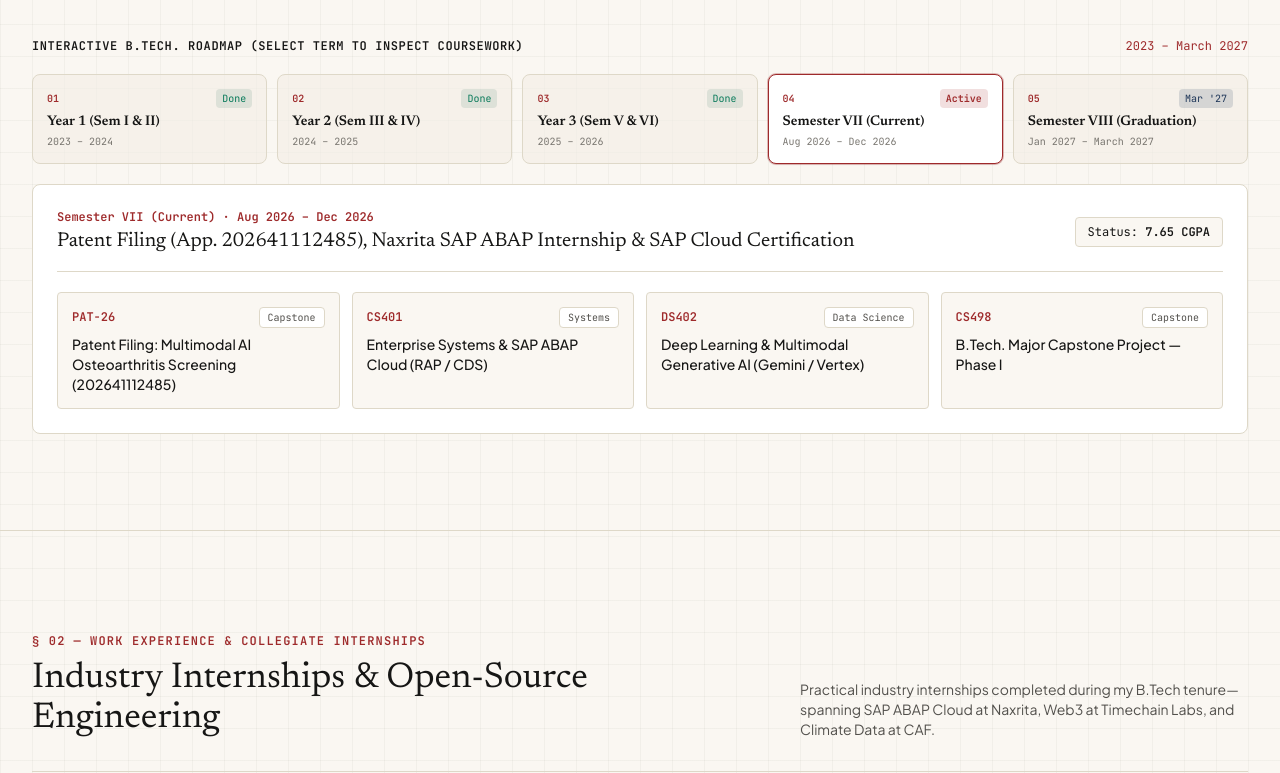
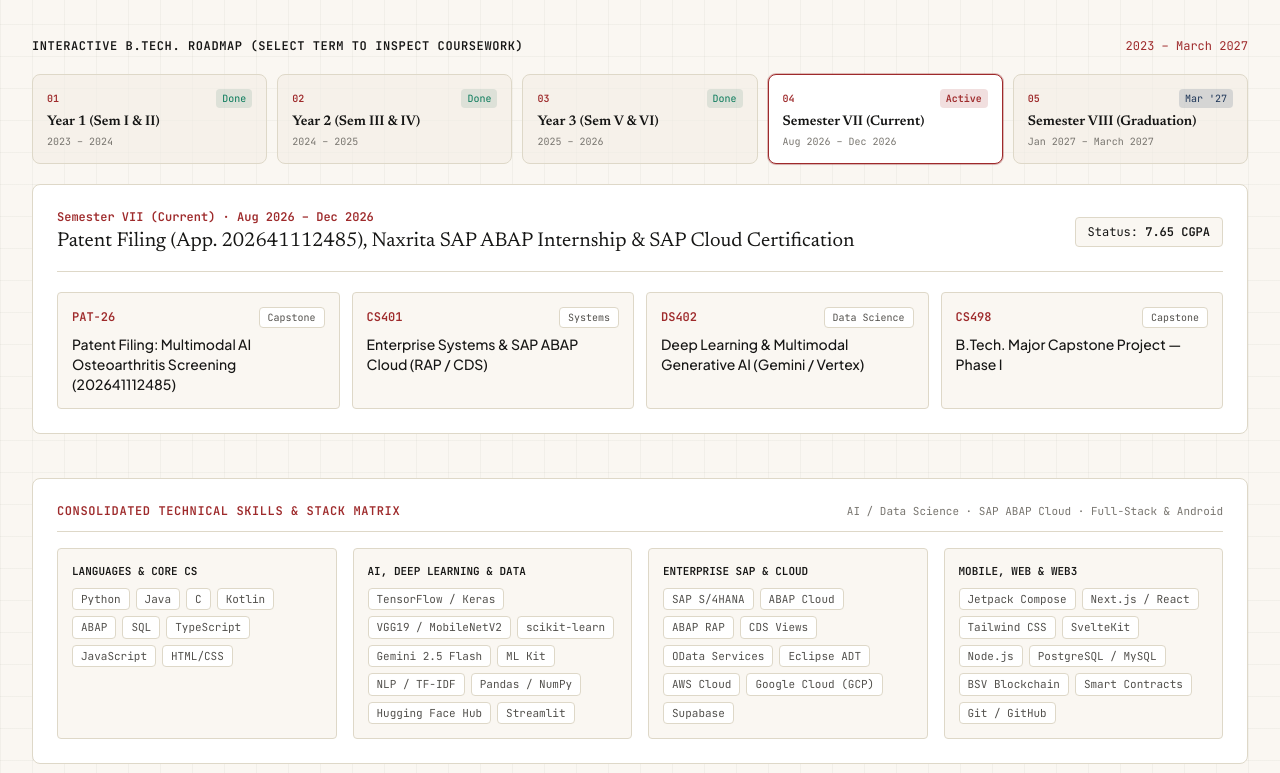
Before and after one commit to Atchyuteswar/Personal-portfolio-new, a Next.js app: page / in a window 1280 px wide. Shown: the part 2024-2797 px from the top of the page. Built offline with nearby package versions, Linux system fonts and the light colour scheme.

Commit message:
chore(polish): add technical skills matrix, modal keyboard/scroll lock, and clean production footer

```diff
--- a/src/components/EducationTimeline.tsx
+++ b/src/components/EducationTimeline.tsx
@@ -155,7 +155,7 @@ export default function EducationTimeline() {
                 >
                   <div className="flex items-center justify-between gap-1 mb-1">
                     <span className="font-mono text-[10px] uppercase font-bold text-[#9E2A2B] dark:text-[#E06D53]">
-                      0{idx + 1}
+                      {String(idx + 1).padStart(2, "0")}
                     </span>
                     <span
                       className={`font-mono text-[10px] px-1.5 py-0.5 rounded ${
@@ -227,6 +227,118 @@ export default function EducationTimeline() {
               </div>
             </div>
           )}
+
+          {/* Resume Technical Skills Matrix */}
+          <div className="pt-4 sm:pt-6">
+            <div className="p-4 sm:p-6 rounded-lg border border-[#DED8C8] dark:border-[#272D37] bg-white dark:bg-[#181C22] space-y-4">
+              <div className="flex flex-col xs:flex-row xs:items-center justify-between gap-1 border-b border-[#DED8C8] dark:border-[#272D37] pb-3">
+                <div className="font-mono text-[11px] sm:text-xs uppercase tracking-wider text-[#9E2A2B] dark:text-[#E06D53] font-semibold">
+                  Consolidated Technical Skills &amp; Stack Matrix
+                </div>
+                <span className="font-mono text-[10px] sm:text-[11px] text-[#78756F] dark:text-[#A7ACB4]">
+                  AI / Data Science · SAP ABAP Cloud · Full-Stack &amp; Android
+                </span>
+              </div>
+
+              <div className="grid grid-cols-1 md:grid-cols-2 xl:grid-cols-4 gap-4">
+                <div className="p-3.5 rounded border border-[#DED8C8] dark:border-[#272D37] bg-[#FAF7F2] dark:bg-[#14181D] space-y-2">
+                  <div className="font-mono text-[11px] font-bold uppercase text-[#161615] dark:text-[#ECE8E1]">
+                    Languages &amp; Core CS
+                  </div>
+                  <div className="flex flex-wrap gap-1.5">
+                    {["Python", "Java", "C", "Kotlin", "ABAP", "SQL", "TypeScript", "JavaScript", "HTML/CSS"].map(
+                      (skill) => (
+                        <span
+                          key={skill}
+                          className="px-2 py-0.5 rounded text-[10px] sm:text-[11px] font-mono bg-white dark:bg-[#181C22] border border-[#DED8C8] dark:border-[#272D37] text-[#52504C] dark:text-[#A7ACB4]"
+                        >
+                          {skill}
+                        </span>
+                      )
+                    )}
+                  </div>
+                </div>
+
+                <div className="p-3.5 rounded border border-[#DED8C8] dark:border-[#272D37] bg-[#FAF7F2] dark:bg-[#14181D] space-y-2">
+                  <div className="font-mono text-[11px] font-bold uppercase text-[#161615] dark:text-[#ECE8E1]">
+                    AI, Deep Learning &amp; Data
+                  </div>
+                  <div className="flex flex-wrap gap-1.5">
+                    {[
+                      "TensorFlow / Keras",
+                      "VGG19 / MobileNetV2",
+                      "scikit-learn",
+                      "Gemini 2.5 Flash",
+                      "ML Kit",
+                      "NLP / TF-IDF",
+                      "Pandas / NumPy",
+                      "Hugging Face Hub",
+                      "Streamlit",
+                    ].map((skill) => (
+                      <span
+                        key={skill}
+                        className="px-2 py-0.5 rounded text-[10px] sm:text-[11px] font-mono bg-white dark:bg-[#181C22] border border-[#DED8C8] dark:border-[#272D37] text-[#52504C] dark:text-[#A7ACB4]"
+                      >
+                        {skill}
+                      </span>
+                    ))}
+                  </div>
+                </div>
+
+                <div className="p-3.5 rounded border border-[#DED8C8] dark:border-[#272D37] bg-[#FAF7F2] dark:bg-[#14181D] space-y-2">
+                  <div className="font-mono text-[11px] font-bold uppercase text-[#161615] dark:text-[#ECE8E1]">
+                    Enterprise SAP &amp; Cloud
+                  </div>
+                  <div className="flex flex-wrap gap-1.5">
+                    {[
+                      "SAP S/4HANA",
+                      "ABAP Cloud",
+                      "ABAP RAP",
+                      "CDS Views",
+                      "OData Services",
+                      "Eclipse ADT",
+                      "AWS Cloud",
+                      "Google Cloud (GCP)",
+                      "Supabase",
+                    ].map((skill) => (
+                      <span
+                        key={skill}
+                        className="px-2 py-0.5 rounded text-[10px] sm:text-[11px] font-mono bg-white dark:bg-[#181C22] border border-[#DED8C8] dark:border-[#272D37] text-[#52504C] dark:text-[#A7ACB4]"
+                      >
+                        {skill}
+                      </span>
+                    ))}
+                  </div>
+                </div>
+
+                <div className="p-3.5 rounded border border-[#DED8C8] dark:border-[#272D37] bg-[#FAF7F2] dark:bg-[#14181D] space-y-2">
+                  <div className="font-mono text-[11px] font-bold uppercase text-[#161615] dark:text-[#ECE8E1]">
+                    Mobile, Web &amp; Web3
+                  </div>
+                  <div className="flex flex-wrap gap-1.5">
+                    {[
+                      "Jetpack Compose",
+                      "Next.js / React",
+                      "Tailwind CSS",
+                      "SvelteKit",
+                      "Node.js",
+                      "PostgreSQL / MySQL",
+                      "BSV Blockchain",
+                      "Smart Contracts",
+                      "Git / GitHub",
+                    ].map((skill) => (
+                      <span
+                        key={skill}
+                        className="px-2 py-0.5 rounded text-[10px] sm:text-[11px] font-mono bg-white dark:bg-[#181C22] border border-[#DED8C8] dark:border-[#272D37] text-[#52504C] dark:text-[#A7ACB4]"
+                      >
+                        {skill}
+                      </span>
+                    ))}
+                  </div>
+                </div>
+              </div>
+            </div>
+          </div>
         </div>
       </div>
     </section>
--- a/src/components/ExperienceAndCampus.tsx
+++ b/src/components/ExperienceAndCampus.tsx
@@ -214,7 +214,7 @@ export function CampusLeadershipSection() {
 
       {/* Colophon / Academic Footer */}
       <footer className="py-10 sm:py-12 bg-[#FAF7F2] dark:bg-[#0D0F12] text-xs font-mono text-[#52504C] dark:text-[#A7ACB4]">
-        <div className="max-w-7xl 2xl:max-w-[1400px] mx-auto px-3 sm:px-6 lg:px-8 flex flex-col sm:flex-row items-start sm:items-center justify-between gap-4">
+        <div className="max-w-7xl 2xl:max-w-[1400px] mx-auto px-3 sm:px-6 lg:px-8 flex flex-col md:flex-row items-start md:items-center justify-between gap-4">
           <div className="space-y-1">
             <div className="font-semibold text-[#161615] dark:text-[#ECE8E1]">
               {profile.fullName} — Academic, Patent &amp; Collegiate Research Dossier
@@ -222,13 +222,34 @@ export function CampusLeadershipSection() {
             <div className="text-[11px] sm:text-xs">
               {profile.degree} · {profile.university} · Graduating {profile.graduationMonthYear}
             </div>
+            <div className="text-[11px] text-[#78756F]">
+              Roll No. {profile.rollNumber} · Indian Patent App. No. 202641112485
+            </div>
           </div>
 
-          <div className="flex flex-wrap items-center gap-4 w-full sm:w-auto justify-between sm:justify-end pt-2 sm:pt-0 border-t sm:border-t-0 border-[#DED8C8]/60 dark:border-[#272D37]/60">
-            <span className="inline-flex items-center gap-1.5 text-[11px] text-[#78756F]">
-              <FileCode2 className="w-3.5 h-3.5 shrink-0" />
-              <span>src/data/portfolioData.ts</span>
-            </span>
+          <div className="flex flex-wrap items-center gap-4 w-full md:w-auto justify-between md:justify-end pt-3 md:pt-0 border-t md:border-t-0 border-[#DED8C8]/60 dark:border-[#272D37]/60">
+            <a
+              href={`mailto:${profile.email}`}
+              className="hover:text-[#161615] dark:hover:text-[#ECE8E1] transition-colors"
+            >
+              Email
+            </a>
+            <a
+              href={profile.links.github}
+              target="_blank"
+              rel="noopener noreferrer"
+              className="hover:text-[#161615] dark:hover:text-[#ECE8E1] transition-colors"
+            >
+              GitHub
+            </a>
+            <a
+              href={profile.links.linkedin}
+              target="_blank"
+              rel="noopener noreferrer"
+              className="hover:text-[#161615] dark:hover:text-[#ECE8E1] transition-colors"
+            >
+              LinkedIn
+            </a>
             <a
               href="#top"
               className="text-[#9E2A2B] dark:text-[#E06D53] hover:underline font-semibold"
--- a/src/components/HeroMonograph.tsx
+++ b/src/components/HeroMonograph.tsx
@@ -161,21 +161,21 @@ export default function HeroMonograph() {
                 <Sparkles className="w-5 h-5 text-[#9E2A2B] dark:text-[#E06D53] shrink-0" />
               </div>
 
-              {/* Key Quantitative Indicators: 2 cols on mobile, 4 cols on tablet, 2 cols on desktop sidebar */}
+              {/* Key Quantitative Indicators: Ordered to match Resume sequence */}
               <div className="grid grid-cols-2 sm:grid-cols-4 lg:grid-cols-2 gap-2.5 sm:gap-3">
                 <a
-                  href="#patents"
+                  href="#education"
                   className="p-3 sm:p-3.5 rounded border border-[#DED8C8] dark:border-[#272D37] bg-[#FAF7F2] dark:bg-[#14181D] hover:border-[#9E2A2B] transition-colors group"
                 >
                   <div className="flex items-center justify-between text-[#78756F] dark:text-[#A7ACB4] mb-1">
-                    <span className="font-mono text-[10px] uppercase">Patent Filed</span>
-                    <ScrollText className="w-3.5 h-3.5 text-[#9E2A2B] dark:text-[#E06D53] shrink-0" />
+                    <span className="font-mono text-[10px] uppercase">CGPA</span>
+                    <Award className="w-3.5 h-3.5 text-[#9E2A2B] dark:text-[#E06D53] shrink-0" />
                   </div>
                   <div className="font-serif text-xl sm:text-2xl font-bold text-[#161615] dark:text-[#ECE8E1] group-hover:text-[#9E2A2B] dark:group-hover:text-[#E06D53]">
-                    01
+                    7.65
                   </div>
                   <div className="font-mono text-[10px] text-[#52504C] dark:text-[#A7ACB4] mt-0.5 truncate">
-                    App: 202641112485
+                    CSE (Data Sci)
                   </div>
                 </a>
 
@@ -188,10 +188,26 @@ export default function HeroMonograph() {
                     <Cpu className="w-3.5 h-3.5 text-[#9E2A2B] dark:text-[#E06D53] shrink-0" />
                   </div>
                   <div className="font-serif text-xl sm:text-2xl font-bold text-[#161615] dark:text-[#ECE8E1] group-hover:text-[#9E2A2B] dark:group-hover:text-[#E06D53]">
-                    0{projects.length}
+                    {String(projects.length).padStart(2, "0")}
                   </div>
                   <div className="font-mono text-[10px] text-[#52504C] dark:text-[#A7ACB4] mt-0.5 truncate">
                     AI, SAP &amp; Web3
+                  </div>
+                </a>
+
+                <a
+                  href="#patents"
+                  className="p-3 sm:p-3.5 rounded border border-[#DED8C8] dark:border-[#272D37] bg-[#FAF7F2] dark:bg-[#14181D] hover:border-[#9E2A2B] transition-colors group"
+                >
+                  <div className="flex items-center justify-between text-[#78756F] dark:text-[#A7ACB4] mb-1">
+                    <span className="font-mono text-[10px] uppercase">Patent Filed</span>
+                    <ScrollText className="w-3.5 h-3.5 text-[#9E2A2B] dark:text-[#E06D53] shrink-0" />
+                  </div>
+                  <div className="font-serif text-xl sm:text-2xl font-bold text-[#161615] dark:text-[#ECE8E1] group-hover:text-[#9E2A2B] dark:group-hover:text-[#E06D53]">
+                    {String(patents.length).padStart(2, "0")}
+                  </div>
+                  <div className="font-mono text-[10px] text-[#52504C] dark:text-[#A7ACB4] mt-0.5 truncate">
+                    App: 202641112485
                   </div>
                 </a>
 
@@ -208,22 +224,6 @@ export default function HeroMonograph() {
                   </div>
                   <div className="font-mono text-[10px] text-[#52504C] dark:text-[#A7ACB4] mt-0.5 truncate">
                     SAP, AWS, GCP
-                  </div>
-                </a>
-
-                <a
-                  href="#education"
-                  className="p-3 sm:p-3.5 rounded border border-[#DED8C8] dark:border-[#272D37] bg-[#FAF7F2] dark:bg-[#14181D] hover:border-[#9E2A2B] transition-colors group"
-                >
-                  <div className="flex items-center justify-between text-[#78756F] dark:text-[#A7ACB4] mb-1">
-                    <span className="font-mono text-[10px] uppercase">CGPA</span>
-                    <Award className="w-3.5 h-3.5 text-[#9E2A2B] dark:text-[#E06D53] shrink-0" />
-                  </div>
-                  <div className="font-serif text-xl sm:text-2xl font-bold text-[#161615] dark:text-[#ECE8E1] group-hover:text-[#9E2A2B] dark:group-hover:text-[#E06D53]">
-                    7.65
-                  </div>
-                  <div className="font-mono text-[10px] text-[#52504C] dark:text-[#A7ACB4] mt-0.5 truncate">
-                    CSE (Data Sci)
                   </div>
                 </a>
               </div>
--- a/src/components/ProjectSection.tsx
+++ b/src/components/ProjectSection.tsx
@@ -1,6 +1,6 @@
 "use client";
 
-import React, { useState, useMemo } from "react";
+import React, { useState, useMemo, useEffect } from "react";
 import { portfolioData, ProjectItem } from "@/data/portfolioData";
 import {
   Search,
@@ -74,6 +74,20 @@ export default function ProjectSection() {
   const [searchQuery, setSearchQuery] = useState<string>("");
   const [viewMode, setViewMode] = useState<"grid" | "table">("grid");
   const [selectedProject, setSelectedProject] = useState<ProjectItem | null>(null);
+
+  useEffect(() => {
+    if (!selectedProject) return;
+    const prevOverflow = document.body.style.overflow;
+    document.body.style.overflow = "hidden";
+    const handleKeyDown = (e: KeyboardEvent) => {
+      if (e.key === "Escape") setSelectedProject(null);
+    };
+    window.addEventListener("keydown", handleKeyDown);
+    return () => {
+      document.body.style.overflow = prevOverflow;
+      window.removeEventListener("keydown", handleKeyDown);
+    };
+  }, [selectedProject]);
 
   const filteredProjects = useMemo(() => {
     return projects.filter((proj) => {
@@ -500,7 +514,7 @@ export default function ProjectSection() {
                         className="flex items-start gap-2.5 text-xs sm:text-sm text-[#52504C] dark:text-[#A7ACB4]"
                       >
                         <span className="font-mono text-xs font-bold text-[#9E2A2B] dark:text-[#E06D53] mt-0.5 shrink-0">
-                          0{i + 1}.
+                          {String(i + 1).padStart(2, "0")}.
                         </span>
                         <span className="leading-relaxed">{renderRichStep(step)}</span>
                       </li>
@@ -525,7 +539,7 @@ export default function ProjectSection() {
                               className="p-3 sm:p-3.5 rounded-lg border border-[#DED8C8] dark:border-[#272D37] bg-white dark:bg-[#181C22] flex items-start gap-3 text-xs sm:text-sm text-[#52504C] dark:text-[#A7ACB4]"
                             >
                               <span className="mt-0.5 px-2 py-0.5 rounded bg-[#F3EFE6] dark:bg-[#222731] border border-[#DED8C8]/80 dark:border-[#2F3643] font-mono text-[10px] font-bold text-[#1D3557] dark:text-[#6CA0DC] shrink-0">
-                                STEP 0{idx + 1}
+                                STEP {String(idx + 1).padStart(2, "0")}
                               </span>
                               <div className="leading-relaxed flex-1">
                                 {renderRichStep(step)}
@@ -699,6 +713,16 @@ export default function ProjectSection() {
                       <span>Release v1.0.0</span>
                     </a>
                   )}
+                  {selectedProject.links.reportPdf && (
+                    <a
+                      href={selectedProject.links.reportPdf}
+                      onClick={() => setSelectedProject(null)}
+                      className="flex-1 sm:flex-initial inline-flex items-center justify-center gap-1.5 px-3.5 py-2 sm:py-1.5 rounded bg-[#9E2A2B] text-white dark:bg-[#E06D53] dark:text-[#0D0F12] text-xs font-mono font-semibold hover:opacity-95 transition-opacity"
+                    >
+                      <ExternalLink className="w-3.5 h-3.5" />
+                      <span>View Patent Specification (§ 04)</span>
+                    </a>
+                  )}
                 </div>
               </div>
             </div>
```
